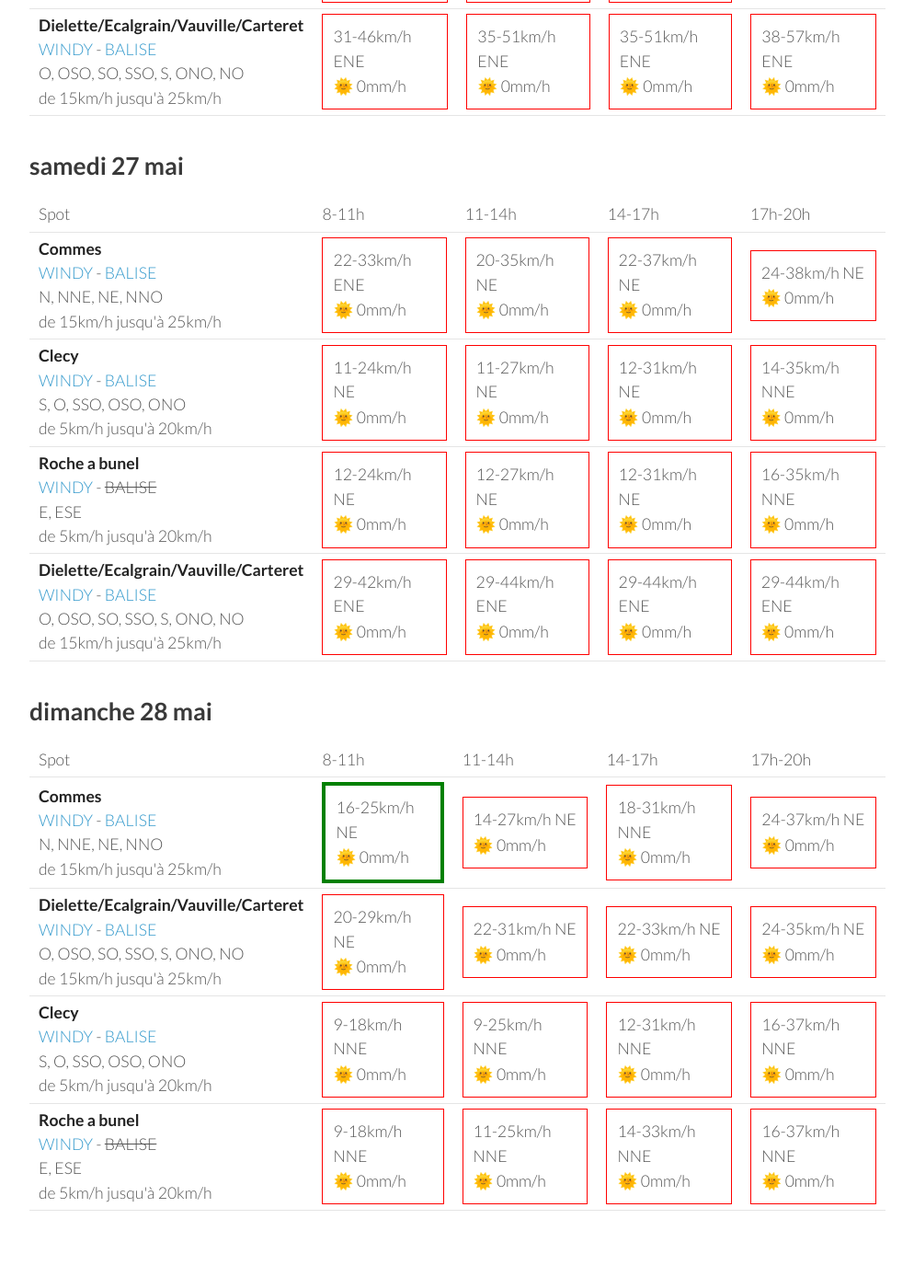
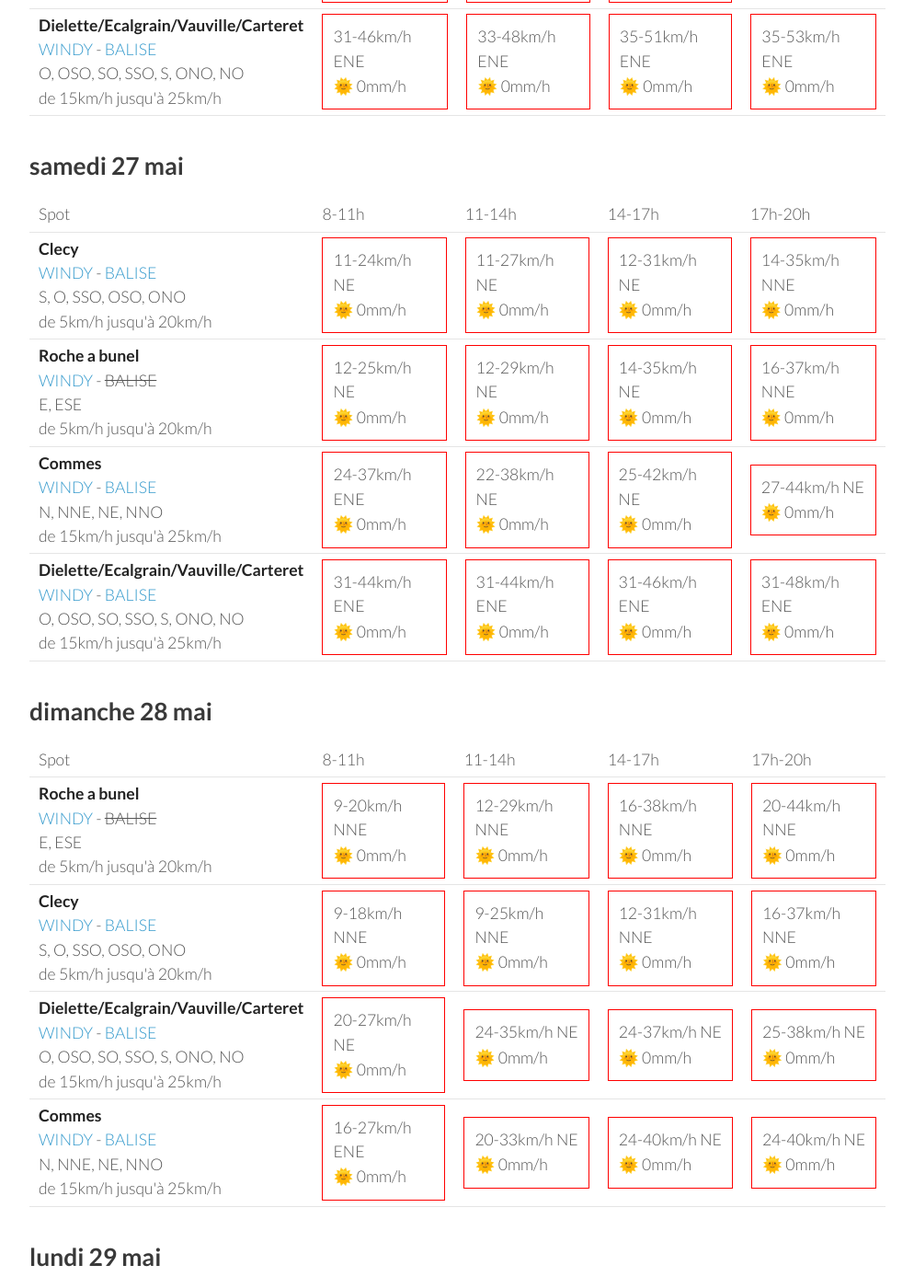
Before and after one commit to parapente-dans-le-nord/parapente-dans-le-nord.github.io, a Jekyll site: the page built from normandie.markdown, in a window 1280 px wide and 1400 px high, scrolled down 1897 px. Shown: the whole window at 92% size, without its empty margins (26-1020 px from the left). Built offline with Jekyll 4.4.1, drawn with Linux system fonts in a browser that asks for light colours; some of the changed text lies outside the part shown.

Commit message:
update index.markdown

```diff
--- a/normandie.markdown
+++ b/normandie.markdown
@@ -146,8 +146,8 @@ page mise à jour le mercredi 24 mai 06:46
 <tr>
         <td><strong>Roche a bunel</strong><br><a href="https://windy.com/48.993/-0.499?48.580,-0.499,8">WINDY</a> - <span class="no-balise"> BALISE </span><br> <span class="vent-favorable">E, ESE</span><br><span class="force-vent">de 5km/h jusqu'à 20km/h</span> </td>
 
-            <td><div class="not-flyable"><p>12-24km/h NE</p><p>🌞 0mm/h</p></div></td>
-            <td><div class="not-flyable"><p>16-35km/h NE</p><p>🌞 0mm/h</p></div></td>
+            <td><div class="not-flyable"><p>14-27km/h NE</p><p>🌞 0mm/h</p></div></td>
+            <td><div class="not-flyable"><p>14-35km/h NE</p><p>🌞 0mm/h</p></div></td>
             <td><div class="not-flyable"><p>18-40km/h NE</p><p>🌞 0mm/h</p></div></td>
             <td><div class="not-flyable"><p>20-44km/h NNE</p><p>🌞 0mm/h</p></div></td>
 
@@ -157,9 +157,9 @@ page mise à jour le mercredi 24 mai 06:46
         <td><strong>Commes</strong><br><a href="https://windy.com/49.346/-0.726?48.936,-0.726,8">WINDY</a> - <span class=""><a href="http://www.balisemeteo.com/balise.php?idBalise=158">BALISE</a> </span><br> <span class="vent-favorable">N, NNE, NE, NNO</span><br><span class="force-vent">de 15km/h jusqu'à 25km/h</span> </td>
 
             <td><div class="not-flyable"><p>25-38km/h ENE</p><p>🌞 0mm/h</p></div></td>
-            <td><div class="not-flyable"><p>29-46km/h NE</p><p>🌞 0mm/h</p></div></td>
-            <td><div class="not-flyable"><p>29-48km/h NE</p><p>🌞 0mm/h</p></div></td>
-            <td><div class="not-flyable"><p>35-55km/h NE</p><p>🌞 0mm/h</p></div></td>
+            <td><div class="not-flyable"><p>27-44km/h NE</p><p>🌞 0mm/h</p></div></td>
+            <td><div class="not-flyable"><p>31-48km/h NE</p><p>🌞 0mm/h</p></div></td>
+            <td><div class="not-flyable"><p>31-51km/h NE</p><p>🌞 0mm/h</p></div></td>
 
 
     </tr>
@@ -167,9 +167,9 @@ page mise à jour le mercredi 24 mai 06:46
         <td><strong>Dielette/Ecalgrain/Vauville/Carteret</strong><br><a href="https://windy.com/49.650/-1.856?49.243,-1.856,8">WINDY</a> - <span class=""><a href="http://www.balisemeteo.com/balise.php?idBalise=81">BALISE</a> </span><br> <span class="vent-favorable">O, OSO, SO, SSO, S, ONO, NO</span><br><span class="force-vent">de 15km/h jusqu'à 25km/h</span> </td>
 
             <td><div class="not-flyable"><p>31-46km/h ENE</p><p>🌞 0mm/h</p></div></td>
+            <td><div class="not-flyable"><p>33-48km/h ENE</p><p>🌞 0mm/h</p></div></td>
             <td><div class="not-flyable"><p>35-51km/h ENE</p><p>🌞 0mm/h</p></div></td>
-            <td><div class="not-flyable"><p>35-51km/h ENE</p><p>🌞 0mm/h</p></div></td>
-            <td><div class="not-flyable"><p>38-57km/h ENE</p><p>🌞 0mm/h</p></div></td>
+            <td><div class="not-flyable"><p>35-53km/h ENE</p><p>🌞 0mm/h</p></div></td>
 
 
     </tr>
@@ -190,16 +190,6 @@ page mise à jour le mercredi 24 mai 06:46
       <td>17h-20h</td>
     </tr>
 <tr>
-        <td><strong>Commes</strong><br><a href="https://windy.com/49.346/-0.726?48.936,-0.726,8">WINDY</a> - <span class=""><a href="http://www.balisemeteo.com/balise.php?idBalise=158">BALISE</a> </span><br> <span class="vent-favorable">N, NNE, NE, NNO</span><br><span class="force-vent">de 15km/h jusqu'à 25km/h</span> </td>
-
-            <td><div class="not-flyable"><p>22-33km/h ENE</p><p>🌞 0mm/h</p></div></td>
-            <td><div class="not-flyable"><p>20-35km/h NE</p><p>🌞 0mm/h</p></div></td>
-            <td><div class="not-flyable"><p>22-37km/h NE</p><p>🌞 0mm/h</p></div></td>
-            <td><div class="not-flyable"><p>24-38km/h NE</p><p>🌞 0mm/h</p></div></td>
-
-
-    </tr>
-<tr>
         <td><strong>Clecy</strong><br><a href="https://windy.com/48.929/-0.470?48.516,-0.470,8">WINDY</a> - <span class=""><a href="http://www.balisemeteo.com/balise.php?idBalise=122">BALISE</a> </span><br> <span class="vent-favorable">S, O, SSO, OSO, ONO</span><br><span class="force-vent">de 5km/h jusqu'à 20km/h</span> </td>
 
             <td><div class="not-flyable"><p>11-24km/h NE</p><p>🌞 0mm/h</p></div></td>
@@ -212,20 +202,30 @@ page mise à jour le mercredi 24 mai 06:46
 <tr>
         <td><strong>Roche a bunel</strong><br><a href="https://windy.com/48.993/-0.499?48.580,-0.499,8">WINDY</a> - <span class="no-balise"> BALISE </span><br> <span class="vent-favorable">E, ESE</span><br><span class="force-vent">de 5km/h jusqu'à 20km/h</span> </td>
 
-            <td><div class="not-flyable"><p>12-24km/h NE</p><p>🌞 0mm/h</p></div></td>
-            <td><div class="not-flyable"><p>12-27km/h NE</p><p>🌞 0mm/h</p></div></td>
-            <td><div class="not-flyable"><p>12-31km/h NE</p><p>🌞 0mm/h</p></div></td>
-            <td><div class="not-flyable"><p>16-35km/h NNE</p><p>🌞 0mm/h</p></div></td>
+            <td><div class="not-flyable"><p>12-25km/h NE</p><p>🌞 0mm/h</p></div></td>
+            <td><div class="not-flyable"><p>12-29km/h NE</p><p>🌞 0mm/h</p></div></td>
+            <td><div class="not-flyable"><p>14-35km/h NE</p><p>🌞 0mm/h</p></div></td>
+            <td><div class="not-flyable"><p>16-37km/h NNE</p><p>🌞 0mm/h</p></div></td>
+
+
+    </tr>
+<tr>
+        <td><strong>Commes</strong><br><a href="https://windy.com/49.346/-0.726?48.936,-0.726,8">WINDY</a> - <span class=""><a href="http://www.balisemeteo.com/balise.php?idBalise=158">BALISE</a> </span><br> <span class="vent-favorable">N, NNE, NE, NNO</span><br><span class="force-vent">de 15km/h jusqu'à 25km/h</span> </td>
+
+            <td><div class="not-flyable"><p>24-37km/h ENE</p><p>🌞 0mm/h</p></div></td>
+            <td><div class="not-flyable"><p>22-38km/h NE</p><p>🌞 0mm/h</p></div></td>
+            <td><div class="not-flyable"><p>25-42km/h NE</p><p>🌞 0mm/h</p></div></td>
+            <td><div class="not-flyable"><p>27-44km/h NE</p><p>🌞 0mm/h</p></div></td>
 
 
     </tr>
 <tr>
         <td><strong>Dielette/Ecalgrain/Vauville/Carteret</strong><br><a href="https://windy.com/49.650/-1.856?49.243,-1.856,8">WINDY</a> - <span class=""><a href="http://www.balisemeteo.com/balise.php?idBalise=81">BALISE</a> </span><br> <span class="vent-favorable">O, OSO, SO, SSO, S, ONO, NO</span><br><span class="force-vent">de 15km/h jusqu'à 25km/h</span> </td>
 
-            <td><div class="not-flyable"><p>29-42km/h ENE</p><p>🌞 0mm/h</p></div></td>
-            <td><div class="not-flyable"><p>29-44km/h ENE</p><p>🌞 0mm/h</p></div></td>
-            <td><div class="not-flyable"><p>29-44km/h ENE</p><p>🌞 0mm/h</p></div></td>
-            <td><div class="not-flyable"><p>29-44km/h ENE</p><p>🌞 0mm/h</p></div></td>
+            <td><div class="not-flyable"><p>31-44km/h ENE</p><p>🌞 0mm/h</p></div></td>
+            <td><div class="not-flyable"><p>31-44km/h ENE</p><p>🌞 0mm/h</p></div></td>
+            <td><div class="not-flyable"><p>31-46km/h ENE</p><p>🌞 0mm/h</p></div></td>
+            <td><div class="not-flyable"><p>31-48km/h ENE</p><p>🌞 0mm/h</p></div></td>
 
 
     </tr>
@@ -246,22 +246,12 @@ page mise à jour le mercredi 24 mai 06:46
       <td>17h-20h</td>
     </tr>
 <tr>
-        <td><strong>Commes</strong><br><a href="https://windy.com/49.346/-0.726?48.936,-0.726,8">WINDY</a> - <span class=""><a href="http://www.balisemeteo.com/balise.php?idBalise=158">BALISE</a> </span><br> <span class="vent-favorable">N, NNE, NE, NNO</span><br><span class="force-vent">de 15km/h jusqu'à 25km/h</span> </td>
+        <td><strong>Roche a bunel</strong><br><a href="https://windy.com/48.993/-0.499?48.580,-0.499,8">WINDY</a> - <span class="no-balise"> BALISE </span><br> <span class="vent-favorable">E, ESE</span><br><span class="force-vent">de 5km/h jusqu'à 20km/h</span> </td>
 
-            <td><div class="flyable"><p>16-25km/h NE</p><p>🌞 0mm/h</p></div></td>
-            <td><div class="not-flyable"><p>14-27km/h NE</p><p>🌞 0mm/h</p></div></td>
-            <td><div class="not-flyable"><p>18-31km/h NNE</p><p>🌞 0mm/h</p></div></td>
-            <td><div class="not-flyable"><p>24-37km/h NE</p><p>🌞 0mm/h</p></div></td>
-
-
-    </tr>
-<tr>
-        <td><strong>Dielette/Ecalgrain/Vauville/Carteret</strong><br><a href="https://windy.com/49.650/-1.856?49.243,-1.856,8">WINDY</a> - <span class=""><a href="http://www.balisemeteo.com/balise.php?idBalise=81">BALISE</a> </span><br> <span class="vent-favorable">O, OSO, SO, SSO, S, ONO, NO</span><br><span class="force-vent">de 15km/h jusqu'à 25km/h</span> </td>
-
-            <td><div class="not-flyable"><p>20-29km/h NE</p><p>🌞 0mm/h</p></div></td>
-            <td><div class="not-flyable"><p>22-31km/h NE</p><p>🌞 0mm/h</p></div></td>
-            <td><div class="not-flyable"><p>22-33km/h NE</p><p>🌞 0mm/h</p></div></td>
-            <td><div class="not-flyable"><p>24-35km/h NE</p><p>🌞 0mm/h</p></div></td>
+            <td><div class="not-flyable"><p>9-20km/h NNE</p><p>🌞 0mm/h</p></div></td>
+            <td><div class="not-flyable"><p>12-29km/h NNE</p><p>🌞 0mm/h</p></div></td>
+            <td><div class="not-flyable"><p>16-38km/h NNE</p><p>🌞 0mm/h</p></div></td>
+            <td><div class="not-flyable"><p>20-44km/h NNE</p><p>🌞 0mm/h</p></div></td>
 
 
     </tr>
@@ -276,12 +266,22 @@ page mise à jour le mercredi 24 mai 06:46
 
     </tr>
 <tr>
-        <td><strong>Roche a bunel</strong><br><a href="https://windy.com/48.993/-0.499?48.580,-0.499,8">WINDY</a> - <span class="no-balise"> BALISE </span><br> <span class="vent-favorable">E, ESE</span><br><span class="force-vent">de 5km/h jusqu'à 20km/h</span> </td>
+        <td><strong>Dielette/Ecalgrain/Vauville/Carteret</strong><br><a href="https://windy.com/49.650/-1.856?49.243,-1.856,8">WINDY</a> - <span class=""><a href="http://www.balisemeteo.com/balise.php?idBalise=81">BALISE</a> </span><br> <span class="vent-favorable">O, OSO, SO, SSO, S, ONO, NO</span><br><span class="force-vent">de 15km/h jusqu'à 25km/h</span> </td>
 
-            <td><div class="not-flyable"><p>9-18km/h NNE</p><p>🌞 0mm/h</p></div></td>
-            <td><div class="not-flyable"><p>11-25km/h NNE</p><p>🌞 0mm/h</p></div></td>
-            <td><div class="not-flyable"><p>14-33km/h NNE</p><p>🌞 0mm/h</p></div></td>
-            <td><div class="not-flyable"><p>16-37km/h NNE</p><p>🌞 0mm/h</p></div></td>
+            <td><div class="not-flyable"><p>20-27km/h NE</p><p>🌞 0mm/h</p></div></td>
+            <td><div class="not-flyable"><p>24-35km/h NE</p><p>🌞 0mm/h</p></div></td>
+            <td><div class="not-flyable"><p>24-37km/h NE</p><p>🌞 0mm/h</p></div></td>
+            <td><div class="not-flyable"><p>25-38km/h NE</p><p>🌞 0mm/h</p></div></td>
+
+
+    </tr>
+<tr>
+        <td><strong>Commes</strong><br><a href="https://windy.com/49.346/-0.726?48.936,-0.726,8">WINDY</a> - <span class=""><a href="http://www.balisemeteo.com/balise.php?idBalise=158">BALISE</a> </span><br> <span class="vent-favorable">N, NNE, NE, NNO</span><br><span class="force-vent">de 15km/h jusqu'à 25km/h</span> </td>
+
+            <td><div class="not-flyable"><p>16-27km/h ENE</p><p>🌞 0mm/h</p></div></td>
+            <td><div class="not-flyable"><p>20-33km/h NE</p><p>🌞 0mm/h</p></div></td>
+            <td><div class="not-flyable"><p>24-40km/h NE</p><p>🌞 0mm/h</p></div></td>
+            <td><div class="not-flyable"><p>24-40km/h NE</p><p>🌞 0mm/h</p></div></td>
 
 
     </tr>
@@ -289,3 +289,49 @@ page mise à jour le mercredi 24 mai 06:46
 </tbody>
 </table>
 {:/}
+## lundi 29 mai
+
+{::nomarkdown}
+<table>
+  <tbody>
+    <tr>
+      <td>Spot</td>
+      <td>8-11h</td>
+      <td>11-14h</td>
+      <td>14-17h</td>
+      <td>17h-20h</td>
+    </tr>
+<tr>
+        <td><strong>Commes</strong><br><a href="https://windy.com/49.346/-0.726?48.936,-0.726,8">WINDY</a> - <span class=""><a href="http://www.balisemeteo.com/balise.php?idBalise=158">BALISE</a> </span><br> <span class="vent-favorable">N, NNE, NE, NNO</span><br><span class="force-vent">de 15km/h jusqu'à 25km/h</span> </td>
+
+            <td><div class="not-flyable"><p>35-55km/h NE</p><p>🌞 0mm/h</p></div></td>
+            <td><div class="not-flyable"><p>35-57km/h NE</p><p>🌞 0mm/h</p></div></td>
+            <td><div class="not-flyable"><p>38-61km/h NE</p><p>🌞 0mm/h</p></div></td>
+            <td><div class="not-flyable"><p>38-62km/h NE</p><p>🌞 0mm/h</p></div></td>
+
+
+    </tr>
+<tr>
+        <td><strong>Roche a bunel</strong><br><a href="https://windy.com/48.993/-0.499?48.580,-0.499,8">WINDY</a> - <span class="no-balise"> BALISE </span><br> <span class="vent-favorable">E, ESE</span><br><span class="force-vent">de 5km/h jusqu'à 20km/h</span> </td>
+
+            <td><div class="not-flyable"><p>20-40km/h NE</p><p>🌞 0mm/h</p></div></td>
+            <td><div class="not-flyable"><p>22-44km/h NE</p><p>🌞 0mm/h</p></div></td>
+            <td><div class="not-flyable"><p>24-50km/h NE</p><p>🌞 0mm/h</p></div></td>
+            <td><div class="not-flyable"><p>25-53km/h NNE</p><p>🌞 0mm/h</p></div></td>
+
+
+    </tr>
+<tr>
+        <td><strong>Dielette/Ecalgrain/Vauville/Carteret</strong><br><a href="https://windy.com/49.650/-1.856?49.243,-1.856,8">WINDY</a> - <span class=""><a href="http://www.balisemeteo.com/balise.php?idBalise=81">BALISE</a> </span><br> <span class="vent-favorable">O, OSO, SO, SSO, S, ONO, NO</span><br><span class="force-vent">de 15km/h jusqu'à 25km/h</span> </td>
+
+            <td><div class="not-flyable"><p>38-55km/h ENE</p><p>🌞 0mm/h</p></div></td>
+            <td><div class="not-flyable"><p>40-59km/h ENE</p><p>🌞 0mm/h</p></div></td>
+            <td><div class="not-flyable"><p>42-62km/h ENE</p><p>🌞 0mm/h</p></div></td>
+            <td><div class="not-flyable"><p>42-64km/h ENE</p><p>🌞 0mm/h</p></div></td>
+
+
+    </tr>
+
+</tbody>
+</table>
+{:/}
```
Also changed, not shown: other parts of normandie.markdown (+1 -1 lines).
